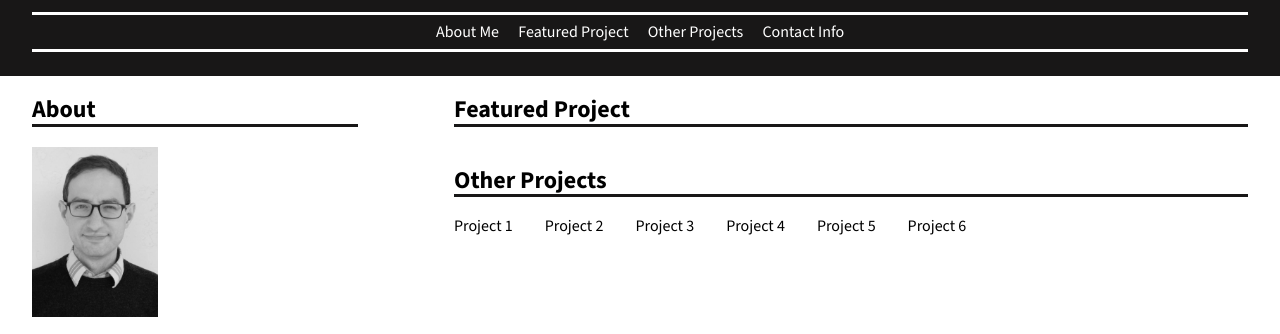
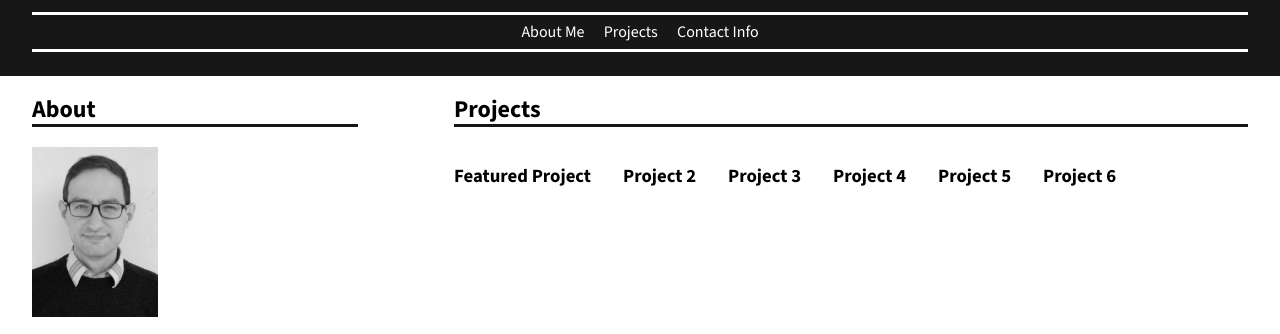
Before and after one commit to adamhansen184/professional-portfolio, a plain HTML site: page index.html in a window 1280 px wide. Shown: the part 65-399 px from the top of the page. Drawn offline with nearby package versions, Linux system fonts and the light colour scheme.

Commit message:
Simplify projects into a single section

```diff
--- a/index.html
+++ b/index.html
@@ -31,8 +31,7 @@
     <nav>
       <menu>
         <li><a href="#about-me">About Me</a></li>
-        <li><a href="#featured-project">Featured Project</a></li>
-        <li><a href="#projects">Other Projects</a></li>
+        <li><a href="#projects">Projects</a></li>
         <li><a href="#contact-info">Contact Info</a></li>
       </menu>
     </nav>
@@ -106,25 +105,19 @@
 
     </aside>
 
-    <main class="flexbox-container-column">
-      <section id="featured-project">
-        <h2>Featured Project</h2>
-      </section>
-
+    <main id="projects">
       <!--
         TODO #4: [PORT-4] Render Developer's Applications
         TODO #5: [PORT-5] Link Deployed Applications
       -->
-      <section id="projects">
-        <h2>Other Projects</h2>
-        <div class="flexbox-container-row">
-          <article>Project 1</article>
-          <article>Project 2</article>
-          <article>Project 3</article>
-          <article>Project 4</article>
-          <article>Project 5</article>
-          <article>Project 6</article>
-        </div>
+      <h2>Projects</h2>
+      <section class="flexbox-container-row">
+          <article class="project" id="featured"><h3>Featured Project</h3></article>
+          <article class="project"><h3>Project 2</h3></article>
+          <article class="project"><h3>Project 3</h3></article>
+          <article class="project"><h3>Project 4</h3></article>
+          <article class="project"><h3>Project 5</h3></article>
+          <article class="project"><h3>Project 6</h3></article>
       </section>
 
     </main>
```
